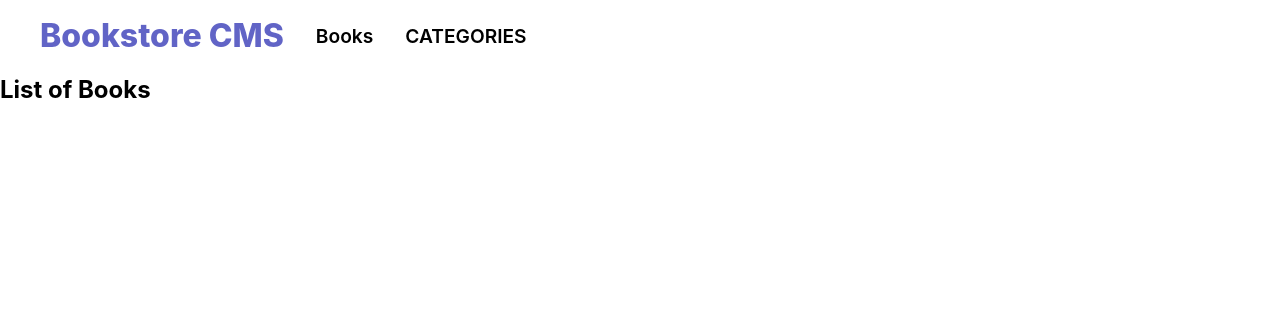
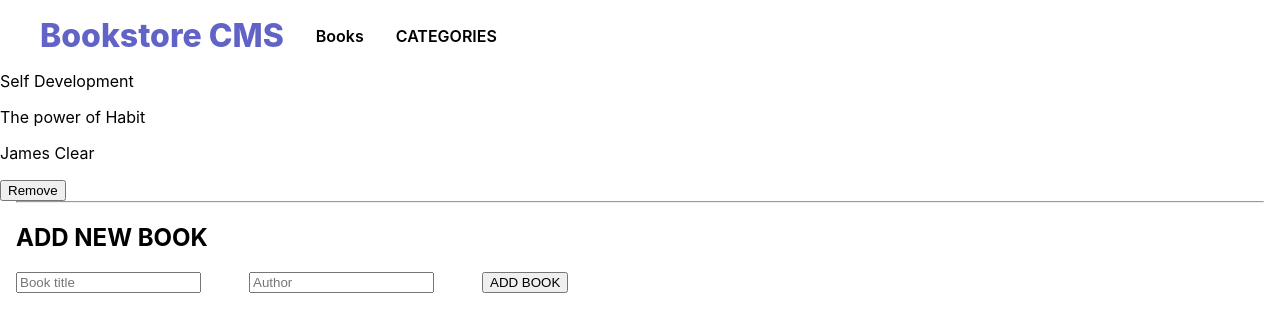
Before and after one commit to NatiDeme/react-bookstore, a React (Create React App) app: page / in a window 1280 px wide. Shown: the top 332 px of the page. Built offline with nearby package versions, Linux system fonts and the light colour scheme.

Commit message:
Add components and routing according to project requirement

```diff
--- a/package.json
+++ b/package.json
@@ -6,6 +6,7 @@
     "@testing-library/jest-dom": "^5.16.4",
     "@testing-library/react": "^13.3.0",
     "@testing-library/user-event": "^13.5.0",
+    "prop-types": "^15.8.1",
     "react": "^18.2.0",
     "react-dom": "^18.2.0",
     "react-router-dom": "^6.3.0",
--- a/src/App.js
+++ b/src/App.js
@@ -1,4 +1,5 @@
 import './App.css';
+import React from 'react';
 import { Routes, Route } from 'react-router-dom';
 import Books from './pages/Books';
 import Categories from './pages/Categories';
--- /dev/null
+++ b/src/components/AddBook.js
@@ -0,0 +1,17 @@
+import '../style/AddBook.css';
+
+function Books() {
+  return (
+    <>
+      <hr className="add-sep" />
+      <h2 className="add-title">ADD NEW BOOK</h2>
+      <div className="add-contain">
+        <input placeholder="Book title" />
+        <input placeholder="Author" />
+        <button type="button">ADD BOOK</button>
+      </div>
+    </>
+  );
+}
+
+export default Books;
--- a/src/components/Book.js
+++ b/src/components/Book.js
@@ -1,9 +1,21 @@
-function Books() {
+import '../style/Book.css';
+import React from 'react';
+
+function Book(props) {
+  const me = props;
+  const mee = me.books;
   return (
     <>
-      <h2>List of Books</h2>
+      {mee.map((i) => (
+        <div key={i} className="name-wrap">
+          <p className="book-title">{i.genre}</p>
+          <p className="book-title">{i.title}</p>
+          <p className="book-author">{i.author}</p>
+          <button type="button">Remove</button>
+        </div>
+      ))}
     </>
   );
 }
 
-export default Books;
+export default Book;
--- a/src/pages/Books.js
+++ b/src/pages/Books.js
@@ -1,7 +1,22 @@
+import React from 'react';
+import Book from '../components/Book';
+import AddBook from '../components/AddBook';
+
 function Books() {
+  const state = {
+    books: [
+      {
+        id: 1,
+        genre: 'Self Development',
+        title: 'The power of Habit',
+        author: 'James Clear',
+      },
+    ],
+  };
   return (
     <>
-      <h2>List of Books</h2>
+      <Book books={state.books} />
+      <AddBook />
     </>
   );
 }
--- a/src/pages/Categories.js
+++ b/src/pages/Categories.js
@@ -1,7 +1,11 @@
+import '../style/Categories.css';
+
 function Categories() {
   return (
     <>
-      <h2>Categories</h2>
+      <div className="button-container">
+        <button type="button" className="cat-button">Check Status</button>
+      </div>
     </>
   );
 }
--- /dev/null
+++ b/src/style/AddBook.css
@@ -0,0 +1,13 @@
+.add-contain {
+    display: flex;
+    gap: 3rem;
+    padding: 0 1rem;
+}
+
+.add-title {
+    padding: 0 1rem;
+}
+
+.add-sep {
+    margin: 0 1rem;
+}
--- /dev/null
+++ b/src/style/Categories.css
@@ -0,0 +1,13 @@
+.cat-button {
+    background-color: rgb(56, 56, 120);
+    padding: 2rem;
+    border: none;
+    color: white;
+    border-radius: 8px;
+}
+
+.button-container {
+    display: flex;
+    justify-content: center;
+    margin-top: 5rem;
+}
--- a/src/style/NavBar.css
+++ b/src/style/NavBar.css
@@ -9,7 +9,7 @@
     color: black;
     text-decoration: none;
     font-weight: 600;
-    font-size: 1.2rem;
+    font-size: 1rem;
 }
 
 .listsh {
```
Also changed, not shown: src/style/Book.css (added), 1 other file (tests, documents, lock files or other folders).
